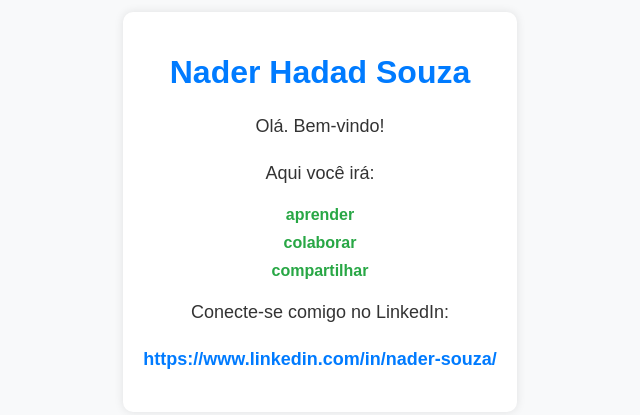
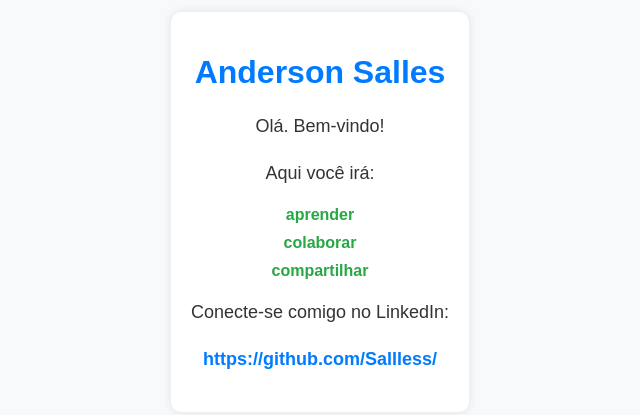
Before and after one commit to Sallless/gs, a plain HTML site: page app/index.html in a window 1280 px wide. Shown: the part 188-603 px from the top of the page, without its empty margins (320-960 px from the left). Drawn offline with Linux system fonts and the light colour scheme.

Commit message:
salles-sub-gs

```diff
--- a/app/index.html
+++ b/app/index.html
@@ -4,7 +4,7 @@
 <head>
     <meta charset="UTF-8">
     <meta name="viewport" content="width=device-width, initial-scale=1.0">
-    <title>Nader Hadad Souza</title>
+    <title>Anderson Salles</title>
     <style>
         body {
             font-family: 'Arial', sans-serif;
@@ -60,7 +60,7 @@
 
 <body>
     <div class="container">
-        <h1>Nader Hadad Souza</h1>
+        <h1>Anderson Salles</h1>
         <p>Olá. Bem-vindo!</p>
         <p>Aqui você irá:</p>
         <ul>
@@ -69,7 +69,7 @@
             <li>compartilhar</li>
         </ul>
         <p>Conecte-se comigo no LinkedIn:</p>
-        <p><b><a href="https://www.linkedin.com/in/nader-souza/" target="_blank">https://www.linkedin.com/in/nader-souza/</a></b></p>
+        <p><b><a href="https://github.com/Sallless" target="_blank">https://github.com/Sallless/</a></b></p>
     </div>
 </body>
 
```
